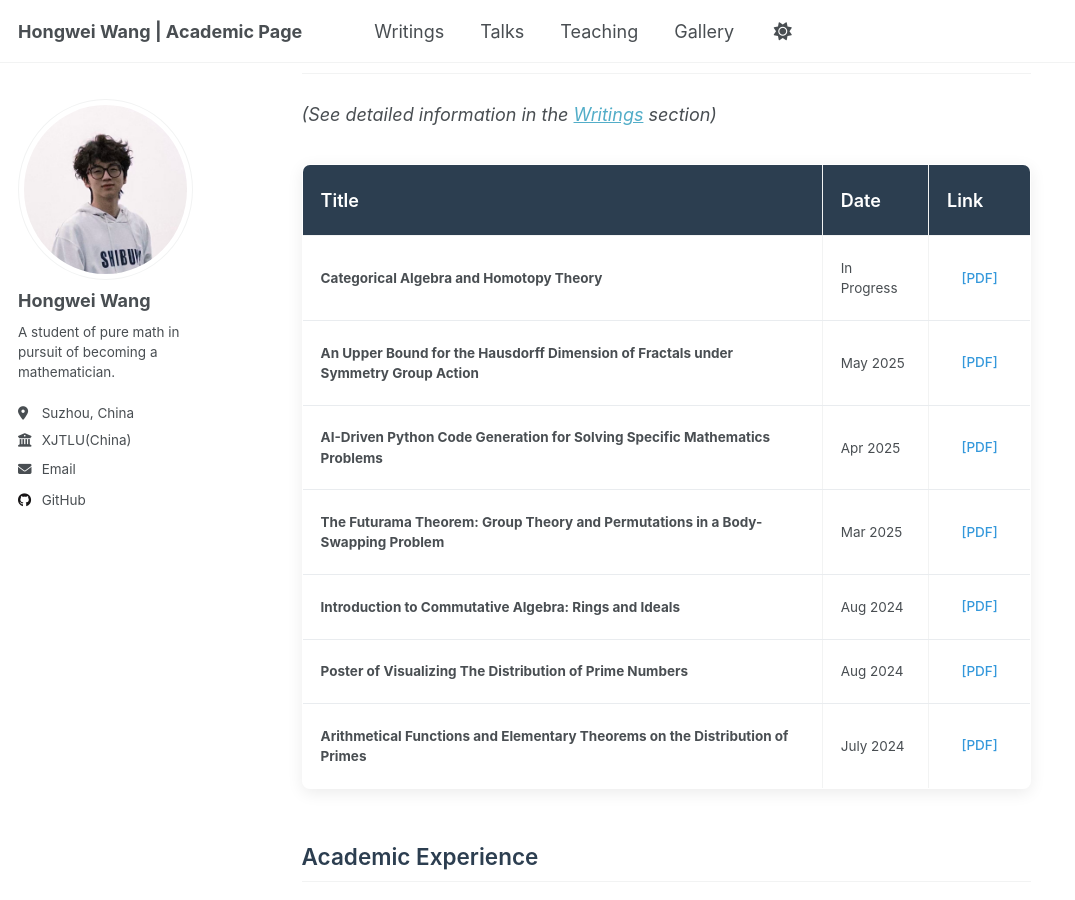
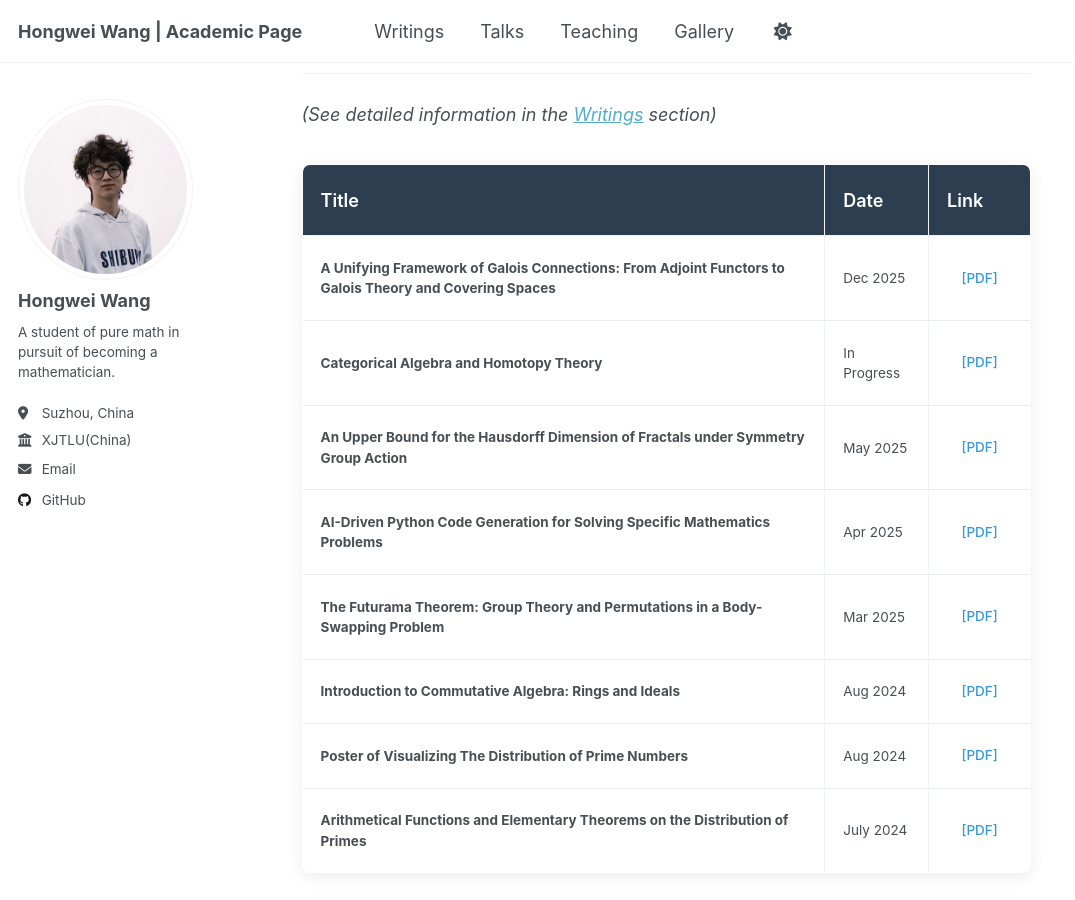
Before and after one commit to WangHongWei-AcademicPage/WangHongWei-AcademicPage.github.io, a Jekyll site: the page built from _pages/about.md, in a window 1280 px wide and 900 px high, scrolled down 1283 px. Shown: the whole window, without its empty margins (0-1075 px from the left). Built offline with Jekyll 4.4.1, drawn with Linux system fonts in a browser that asks for light colours; a script that is not in the unit is left out.

Commit message:
Update about.md

```diff
--- a/_pages/about.md
+++ b/_pages/about.md
@@ -319,6 +319,11 @@ redirect_from:
       </tr>
     </thead>
     <tbody>
+       <tr class="fade-in">
+        <td><strong>A Unifying Framework of Galois Connections: From Adjoint Functors to Galois Theory and Covering Spaces</strong></td>
+        <td>Dec 2025</td>
+        <td><a href="../assets/Galois_Connection.pdf">[PDF]</a></td>
+      </tr>
       <tr class="fade-in">
         <td><strong>Categorical Algebra and Homotopy Theory</strong></td>
         <td>In Progress</td>
```
